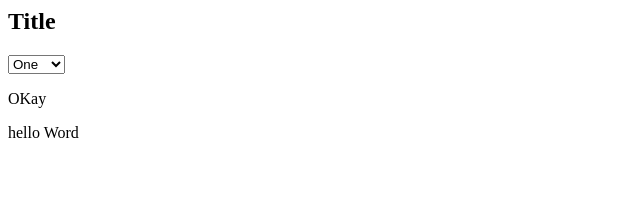
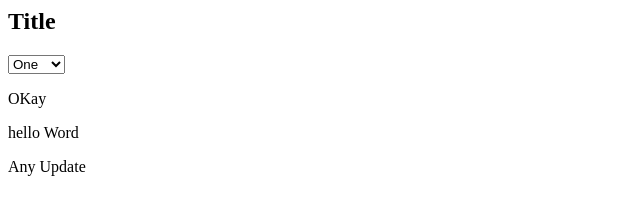
Before and after one commit to OmerEhimer/Our-Project, a plain HTML site: page index.html in a window 1280 px wide. Shown: the full height of the page, 0-640 px from the left. Drawn offline with Linux system fonts and the light colour scheme.

```diff
--- a/index.html
+++ b/index.html
@@ -14,5 +14,6 @@
         <select>
         <p >OKay</p>
         <p >hello Word</p>
+        <p >Any Update</p>
     </body>
 </html>
```
